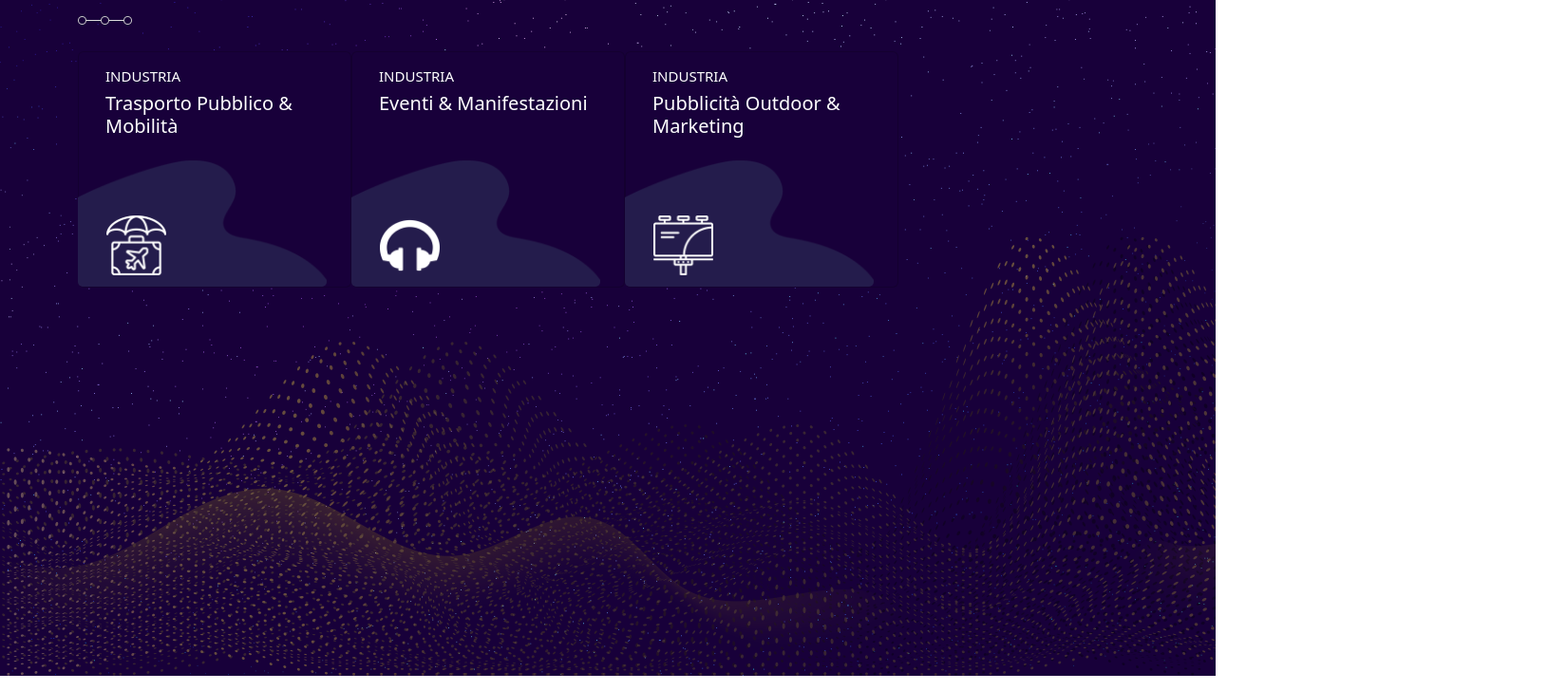
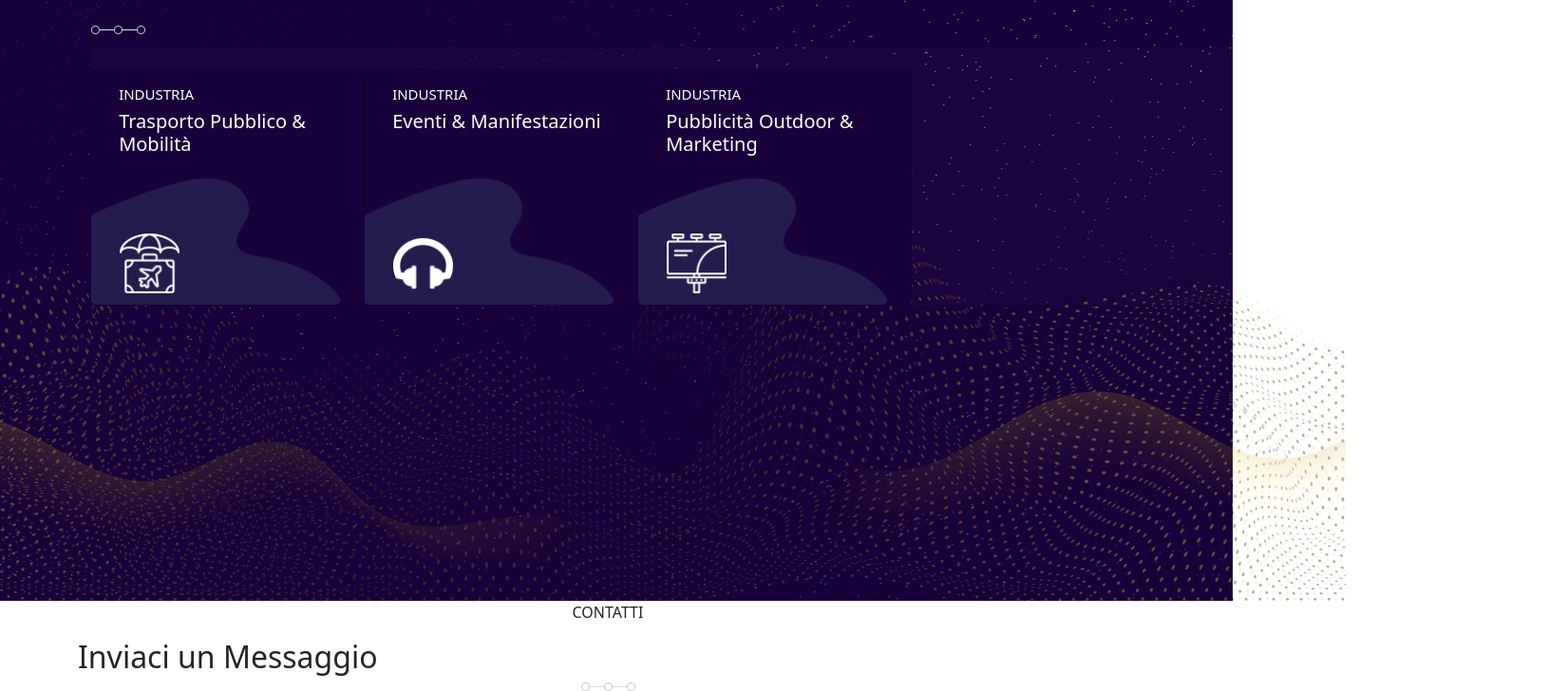
Before and after one commit to Secchi37/Dashboard-Meteo, a React (Create React App) app: page / in a window 1280 px wide. Shown: the part 2894-3622 px from the top of the page at 95% size, 1650 px wide, since content can reach past the window. Built offline with nearby package versions, Linux system fonts and the light colour scheme.

Commit message:
update css box skills

```diff
--- a/src/App.css
+++ b/src/App.css
@@ -58,43 +58,21 @@
     text-align: center;
 }
 
-/* .skills{
-background-image:url("../src/img/shape/shape-58.png"),url("../src/img/shape/shape-57.png");
+.box1-skills{
+/* background-image:url("../src/img/shape/shape-58.png"),url("../src/img/shape/shape-57.png"); */
+background-image:url("../src/img/shape/shape-57.png");
+background-repeat: cover;
+margin-left: -9%;
+margin-right: -9%;
+}
+
+.box2-skills{
+background-image:url("../src/img/shape/shape-58.png");
 background-repeat: no-repeat;
- margin-left: -10%;
- margin-right: -10%;
- left: 0;
-} */
-
-/* .zero{
-  margin: 0px;
-    padding: 0px;
-    border: none;
-    outline: none;
-} */
-.uno{
-  position: absolute;
-  left: 0px;
-  /* top: 0px; */
-  right: 0px;
-  width: 100%;
-  height: 100%;
-  background-size: cover;
-  background-repeat: no-repeat;
-  background-position: center;
-
-}
-.due{
-  position: absolute;
-  left: 0px;
-  bottom: 0px;
-  right: 0px;
-  width: 100%;
-  height: 463px;
-  background-size: cover;
-  background-repeat: repeat-x;
-  animation: slide 100s linear infinite;
-  -webkit-animation: slide 100s linear infinite;
+background-position: bottom;
+margin-left: -9%;
+margin-right: -9%;
+transition: 0.2s ease-in;
 
 }
 
--- a/src/components/BoxSkills.js
+++ b/src/components/BoxSkills.js
@@ -9,7 +9,7 @@ export  default function BoxSkills(){
     return(
         <Container fluid style={{
             //background: 'traparent',
-        paddingBottom:'20%',marginTop:'2%' }}>
+        paddingBottom:'20%',marginTop:'2%',marginLeft:'15%' }}>
             <Row xs={1} md={2} className="g-4" style={{ backgroundColor: 'rgba(255,255,255,0.01)' }}>
                 {dataS.map((dataS, index) => (
                     <Card border="" key={index}
--- a/src/pages/HomePage.js
+++ b/src/pages/HomePage.js
@@ -36,28 +36,26 @@ export default function HomePage(props) {
                 <Image className="d-block mx-auto img-fluid" alt='alt' src={require("../img/icons/decor-1.png")} />
                 <BoxProcess />
             </div>
-            <div>
-            <div className="zero">
-            <div className="uno" style={{backgroundImage: 'url(' + require('../img/shape/shape-57.png') + ')'}}>
-            <div  className="due" style={{backgroundImage: 'url(' + require('../img/shape/shape-58.png') + ')'}}>
+            <div className="box1-skills">
+                <div className="box2-skills">
+                    <div
+                    style={{ position: 'relative',marginLeft:'15%' }}
+                    >
+                        <p style={{ textAlign: 'left', color: 'white', paddingTop: '5%', zIndex: 3 }}>LE COMPETENZE DI DOMINIO ACQUISITE</p>
+                        <Image
+                            //className="d-block mx-auto img-fluid"
+                            alt='alt' src={require("../img/icons/decor-1.png")} style={{ zIndex: 3 }} />
+                    </div>
 
+                    <BoxSkills />
+                </div>
             </div>
+            <div className="box-contatti" style={{position:'relative',margintTop:'50%'}}>
+            <p style={{ textAlign: 'center' }}>CONTATTI</p>
+            <h2>Inviaci un Messaggio</h2>
+            <Image className="d-block mx-auto img-fluid" alt='alt' src={require("../img/icons/decor-1.png")} />
             </div>
 
-            </div>
-
-
-            <div className="skills">
-            <div style={{position:'relative'}}>
-            <p style={{ textAlign: 'left', color: 'white', paddingTop: '5%', zIndex:3 }}>LE COMPETENZE DI DOMINIO ACQUISITE</p>
-            <Image
-                //className="d-block mx-auto img-fluid"
-                alt='alt' src={require("../img/icons/decor-1.png")} style={{zIndex:3 }} />
-                </div>
-
-                <BoxSkills />
-            </div>
-            </div>
 
 
         </Container>
```
